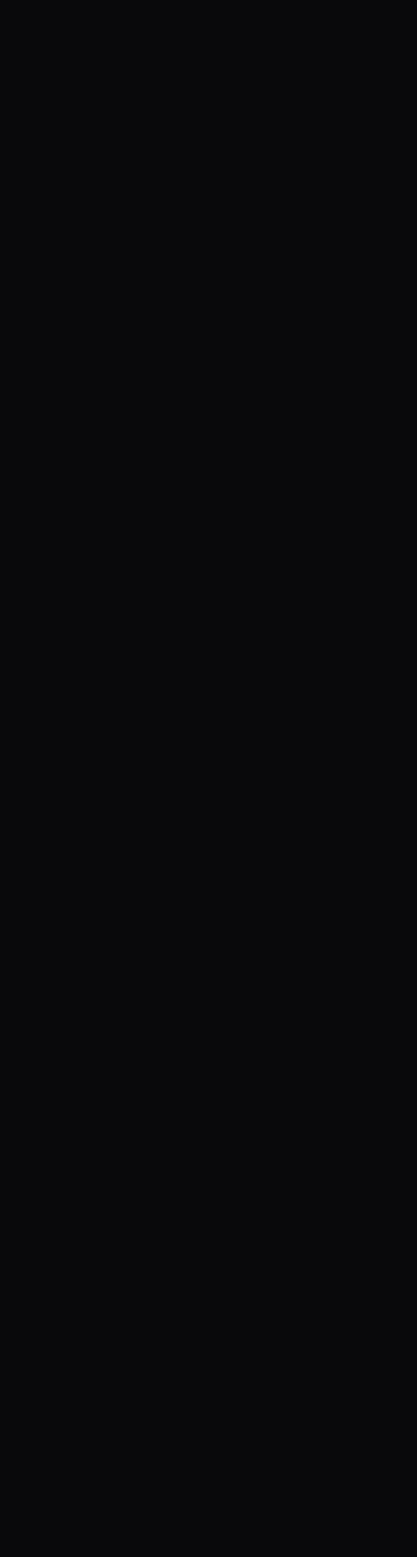
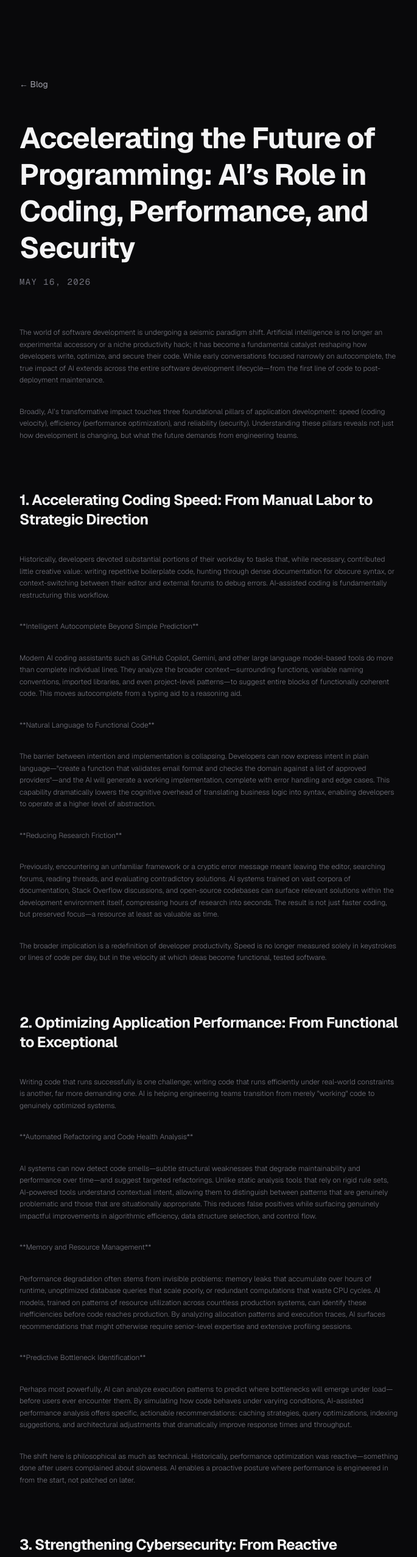
Before and after one commit to Ismawant0/portfolio, a Next.js app: page /blog/accelerating-future-programming-ai in a window 1280 px wide. Before the commit this address had no page. Shown: the top 2553 px of the page at 61% size, without its empty margins (296-981 px from the left). Before the commit the page ends 800 px from the top, so only its background shows below. Built offline with nearby package versions, Linux system fonts and the light colour scheme.

Commit message:
Add second blog post: AI's Role in Coding, Performance, and Security

```diff
--- a/src/data/blog.ts
+++ b/src/data/blog.ts
@@ -120,4 +120,85 @@ S, P. et al. (2026). Artificial Intelligence as a Cognitive Partner: A Developme
 (2025). Simply Incorporating Generative AI into Groups Is Not Enough: Exploring the Effects of Human-AI Collaboration in Groups on Brainstorming. J-Stage.
     `,
   },
+  {
+    slug: "accelerating-future-programming-ai",
+    title: "Accelerating the Future of Programming: AI’s Role in Coding, Performance, and Security",
+    date: "May 16, 2026",
+    excerpt: "AI is no longer an accessory; it's a catalyst for software development velocity, system optimization, and proactive defense.",
+    content: `
+The world of software development is undergoing a seismic paradigm shift. Artificial intelligence is no longer an experimental accessory or a niche productivity hack; it has become a fundamental catalyst reshaping how developers write, optimize, and secure their code. While early conversations focused narrowly on autocomplete, the true impact of AI extends across the entire software development lifecycle—from the first line of code to post-deployment maintenance.
+
+Broadly, AI’s transformative impact touches three foundational pillars of application development: speed (coding velocity), efficiency (performance optimization), and reliability (security). Understanding these pillars reveals not just how development is changing, but what the future demands from engineering teams.
+
+### 1. Accelerating Coding Speed: From Manual Labor to Strategic Direction
+
+Historically, developers devoted substantial portions of their workday to tasks that, while necessary, contributed little creative value: writing repetitive boilerplate code, hunting through dense documentation for obscure syntax, or context-switching between their editor and external forums to debug errors. AI-assisted coding is fundamentally restructuring this workflow.
+
+**Intelligent Autocomplete Beyond Simple Prediction**
+
+Modern AI coding assistants such as GitHub Copilot, Gemini, and other large language model-based tools do more than complete individual lines. They analyze the broader context—surrounding functions, variable naming conventions, imported libraries, and even project-level patterns—to suggest entire blocks of functionally coherent code. This moves autocomplete from a typing aid to a reasoning aid.
+
+**Natural Language to Functional Code**
+
+The barrier between intention and implementation is collapsing. Developers can now express intent in plain language—"create a function that validates email format and checks the domain against a list of approved providers"—and the AI will generate a working implementation, complete with error handling and edge cases. This capability dramatically lowers the cognitive overhead of translating business logic into syntax, enabling developers to operate at a higher level of abstraction.
+
+**Reducing Research Friction**
+
+Previously, encountering an unfamiliar framework or a cryptic error message meant leaving the editor, searching forums, reading threads, and evaluating contradictory solutions. AI systems trained on vast corpora of documentation, Stack Overflow discussions, and open-source codebases can surface relevant solutions within the development environment itself, compressing hours of research into seconds. The result is not just faster coding, but preserved focus—a resource at least as valuable as time.
+
+The broader implication is a redefinition of developer productivity. Speed is no longer measured solely in keystrokes or lines of code per day, but in the velocity at which ideas become functional, tested software.
+
+### 2. Optimizing Application Performance: From Functional to Exceptional
+
+Writing code that runs successfully is one challenge; writing code that runs efficiently under real-world constraints is another, far more demanding one. AI is helping engineering teams transition from merely "working" code to genuinely optimized systems.
+
+**Automated Refactoring and Code Health Analysis**
+
+AI systems can now detect code smells—subtle structural weaknesses that degrade maintainability and performance over time—and suggest targeted refactorings. Unlike static analysis tools that rely on rigid rule sets, AI-powered tools understand contextual intent, allowing them to distinguish between patterns that are genuinely problematic and those that are situationally appropriate. This reduces false positives while surfacing genuinely impactful improvements in algorithmic efficiency, data structure selection, and control flow.
+
+**Memory and Resource Management**
+
+Performance degradation often stems from invisible problems: memory leaks that accumulate over hours of runtime, unoptimized database queries that scale poorly, or redundant computations that waste CPU cycles. AI models, trained on patterns of resource utilization across countless production systems, can identify these inefficiencies before code reaches production. By analyzing allocation patterns and execution traces, AI surfaces recommendations that might otherwise require senior-level expertise and extensive profiling sessions.
+
+**Predictive Bottleneck Identification**
+
+Perhaps most powerfully, AI can analyze execution patterns to predict where bottlenecks will emerge under load—before users ever encounter them. By simulating how code behaves under varying conditions, AI-assisted performance analysis offers specific, actionable recommendations: caching strategies, query optimizations, indexing suggestions, and architectural adjustments that dramatically improve response times and throughput.
+
+The shift here is philosophical as much as technical. Historically, performance optimization was reactive—something done after users complained about slowness. AI enables a proactive posture where performance is engineered in from the start, not patched on later.
+
+### 3. Strengthening Cybersecurity: From Reactive Patching to Proactive Defense
+
+Security has long been the most neglected dimension of software development, frequently sacrificed to tight deadlines and feature pressure. AI is changing this equation by embedding security awareness directly into the development workflow, acting as a persistent, proactive gatekeeper rather than an occasional auditor.
+
+**Real-Time Vulnerability Scanning**
+
+AI-powered security tools scan code as it is written, instantly identifying common vulnerability patterns such as SQL injection, cross-site scripting (XSS), path traversal, and insecure deserialization. Unlike traditional static application security testing (SAST) tools that run periodically and produce overwhelming backlogs of findings, AI systems deliver feedback in the developer’s moment of maximum receptivity—when the code is fresh and the context is fully loaded in their mind. This reduces both the introduction and the persistence of vulnerabilities.
+
+**Malicious Dependency Detection**
+
+Modern applications rest on towering edifices of third-party dependencies, each of which represents a potential attack vector. The 2021 Log4Shell vulnerability demonstrated how a single compromised library can cascade across the global software ecosystem. AI systems now continuously monitor dependency trees, cross-referencing them against databases of known vulnerabilities (CVEs), analyzing release histories for signs of maintainer compromise, and flagging packages that introduce suspicious new capabilities. This transforms supply chain security from a periodic audit into a continuous, automated process.
+
+**Preventing Data Exposure**
+
+One of the most common and embarrassing security failures is the accidental exposure of secrets—API keys, database credentials, encryption keys—in code repositories. AI tools can now detect and warn developers in real-time when sensitive information appears in code, long before it reaches a shared repository. More advanced systems can even distinguish between test credentials that are safe to commit and production secrets that must be protected, reducing alert fatigue while preventing catastrophic leaks.
+
+The broader evolution here is from security as a gate—a painful checkpoint at the end of development—to security as a companion, walking alongside developers throughout the creation process.
+
+### The Emerging Reality: Developer and Machine as Co-Creators
+
+Stepping back from the individual pillars, a clearer picture of the future emerges. AI is not replacing developers; it is granting them what might be called "superpowers." By offloading routine implementation, technical optimization, and continuous security auditing to AI systems, developers gain the freedom to focus on what matters most: creative problem-solving, architectural vision, user experience design, and business innovation.
+
+This shift has profound implications for what it means to be a software developer. In the coming era, the most valuable developers will not be those who have memorized the most syntax or who can type the fastest. They will be the ones who excel at:
+- System architecture and design judgment—making high-level decisions that AI cannot yet make
+- Effective AI collaboration—knowing how to prompt, guide, and verify AI-generated output
+- Critical code review—applying human judgment to evaluate AI suggestions for correctness, maintainability, and alignment with business goals
+- Domain expertise—bringing deep understanding of specific industries and user needs that no general-purpose AI possesses
+
+The developer’s role is evolving from craftsman to conductor—orchestrating AI capabilities, human creativity, and business requirements into coherent, valuable software.
+
+### Conclusion
+
+AI is not the ending of the software development profession; it is the beginning of a new chapter. In this chapter, the routine is automated, the optimal is made visible, and the secure is made default. The developers who thrive will be those who embrace AI not as a threat to their expertise, but as an amplifier of it. The future belongs not to AI alone, nor to developers who resist it, but to those who learn to build alongside intelligent machines without surrendering the human judgment, creativity, and ethical responsibility that ultimately give software its value.
+    `,
+  },
 ];
```
